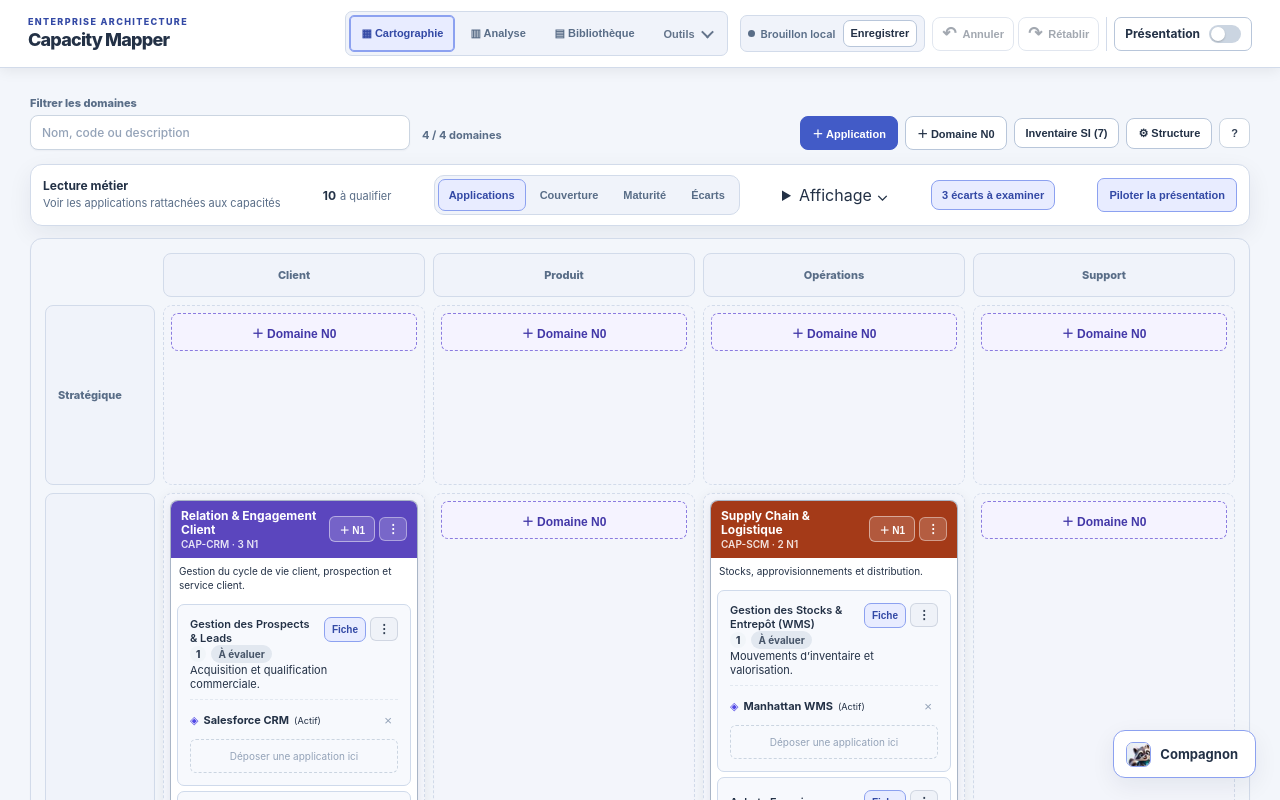
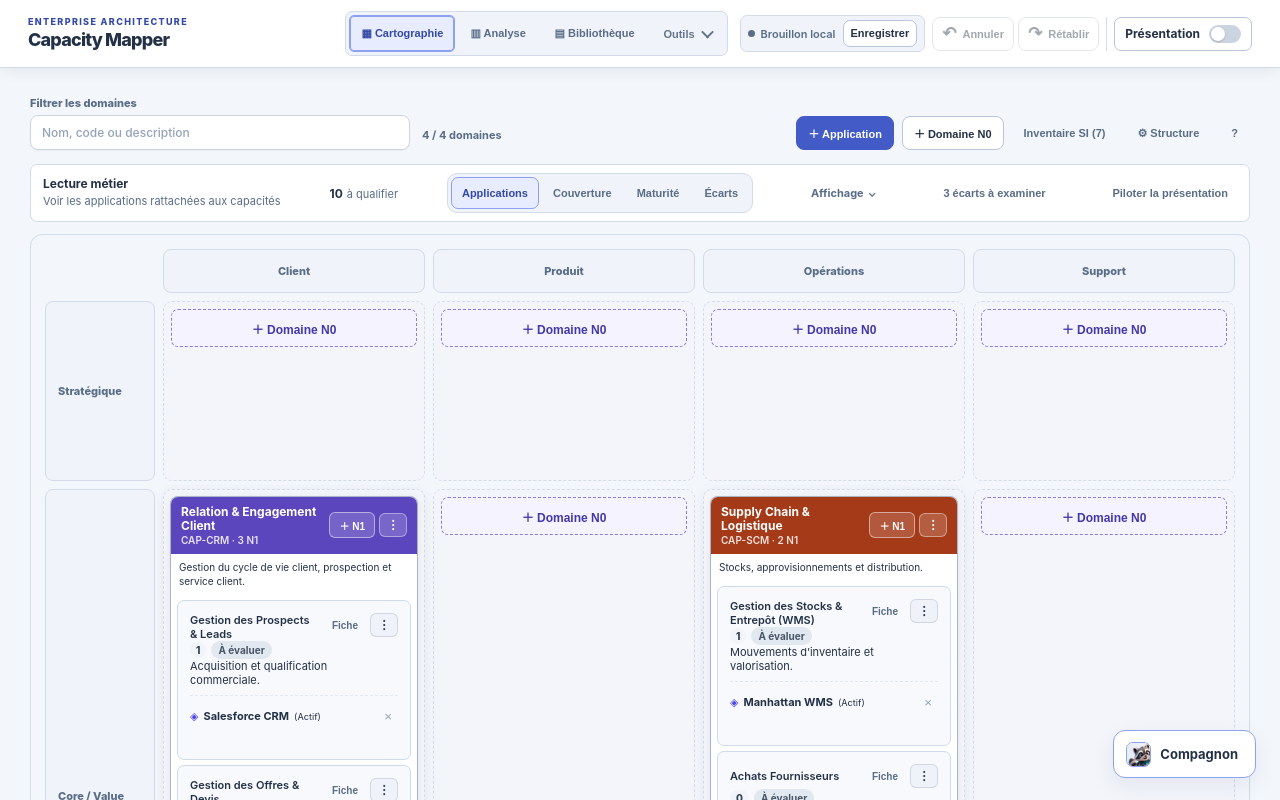
Before and after one commit to Sims07/enterprise-capacity-mapper, a React (Vite) app: page / in a window 1280 px wide. Built offline with nearby package versions, Linux system fonts and the light colour scheme.

Commit message:
style: load scoped map command hierarchy after DS tokens

```diff
--- a/src/styles/index.css
+++ b/src/styles/index.css
@@ -29,3 +29,6 @@
 /* Signal client skin: always last, preserving behavior/layout from legacy styles. */
 @import './signal-experience.css';
 @import './design-system-controls.css';
+
+/* Carte prioritaire et commandes contextuelles : dernière couche scoped SIGNAL. */
+@import './map-command-hierarchy.css';
```
